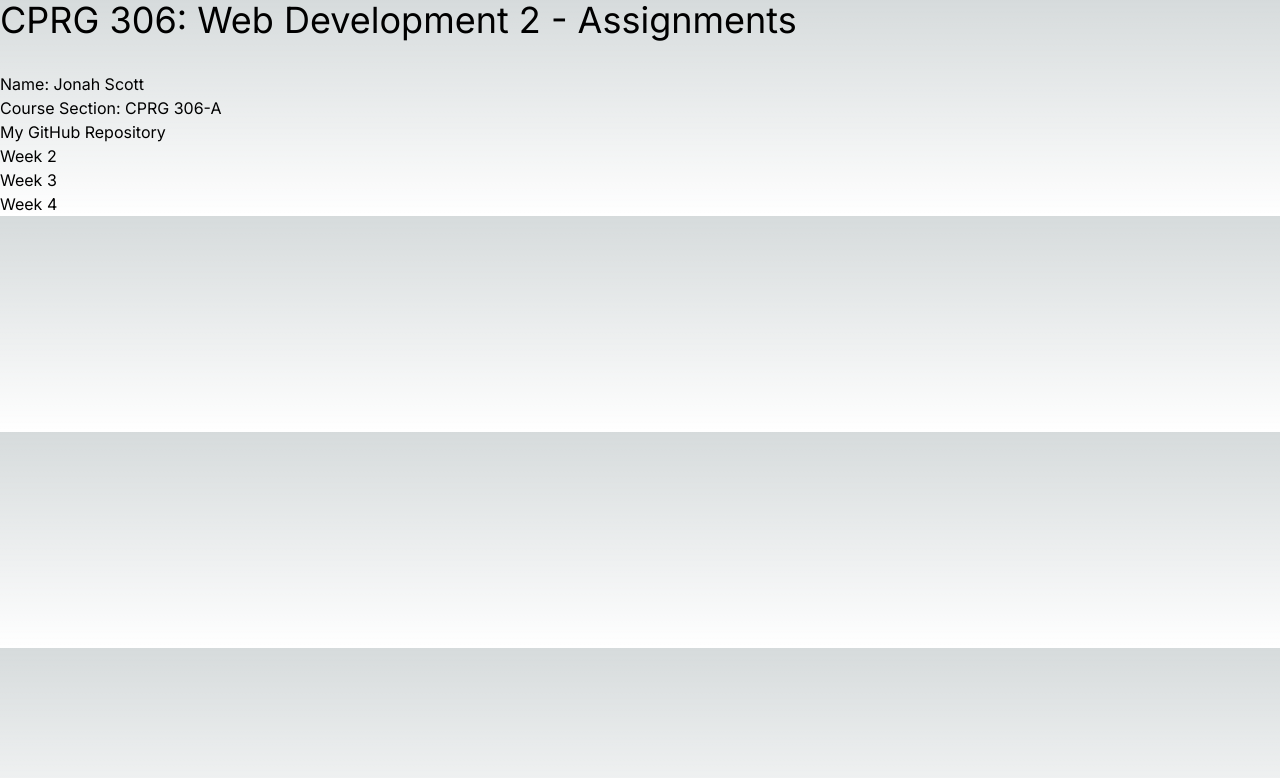
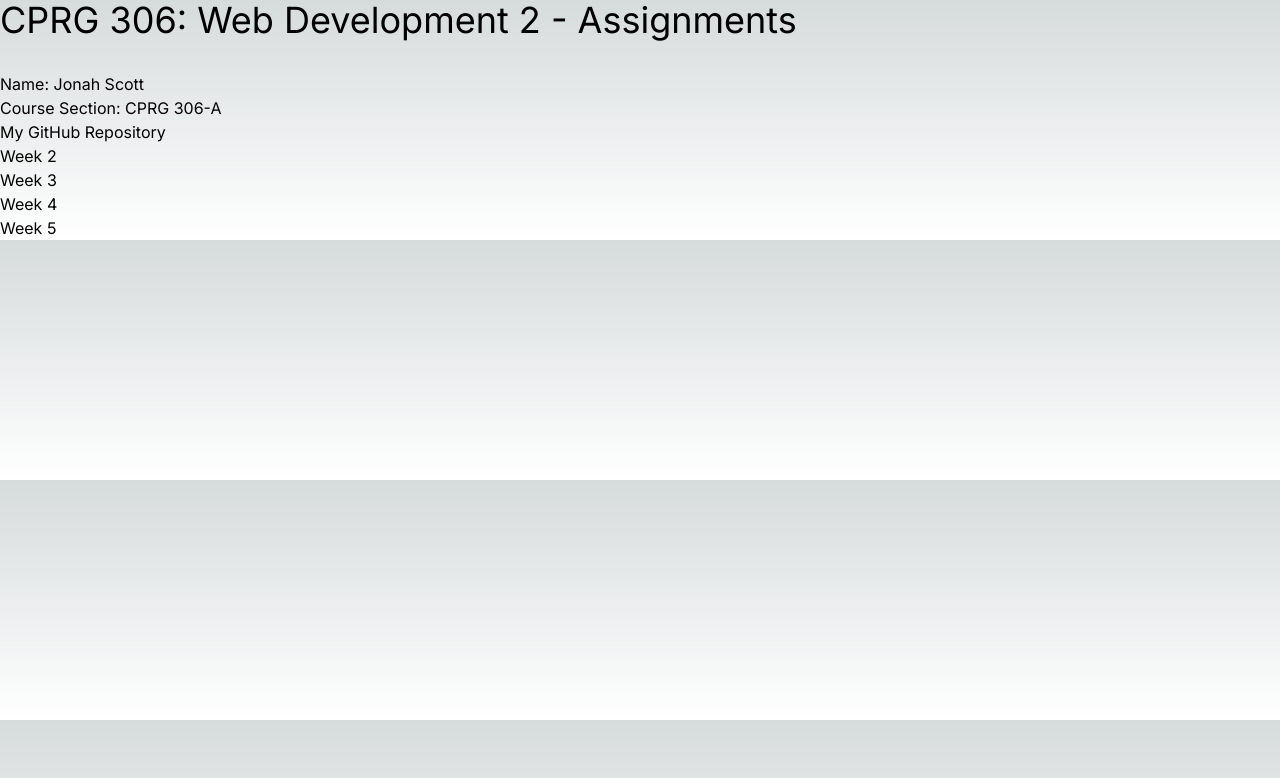
Before and after one commit to jonahscott/cprg306-assignments, a Next.js app: page / in a window 1280 px wide. Shown: the top 778 px of the page. Built offline with nearby package versions, Linux system fonts and the light colour scheme.

Commit message:
add week 5 to repo

```diff
--- a/app/page.js
+++ b/app/page.js
@@ -13,6 +13,9 @@ export default function Home() {
             <div>
             <Link href="/week4">Week 4</Link>
             </div>
+            <div>
+            <Link href="/week5">Week 5</Link>
+            </div>
         </div>
     )
 }
```
